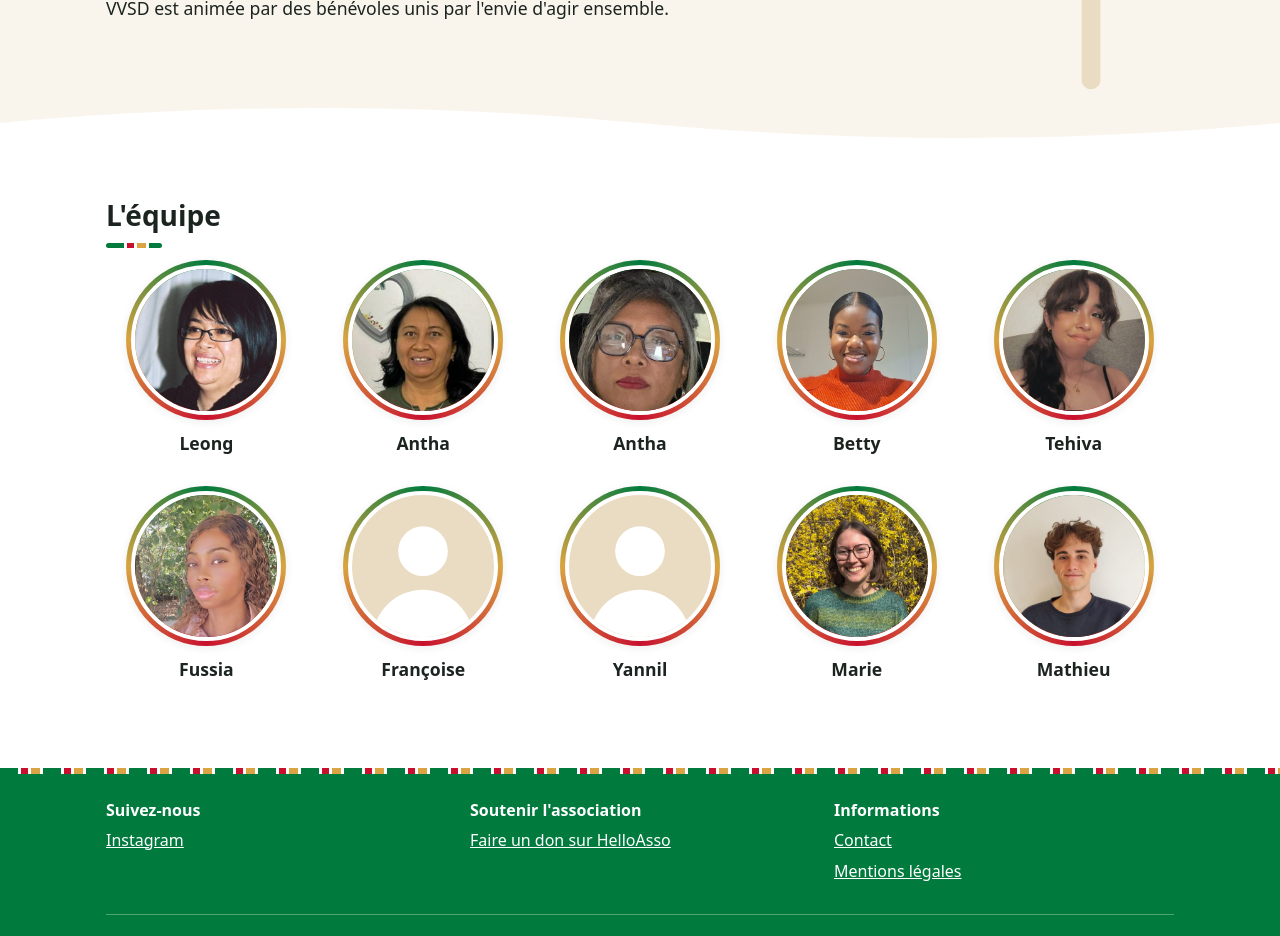
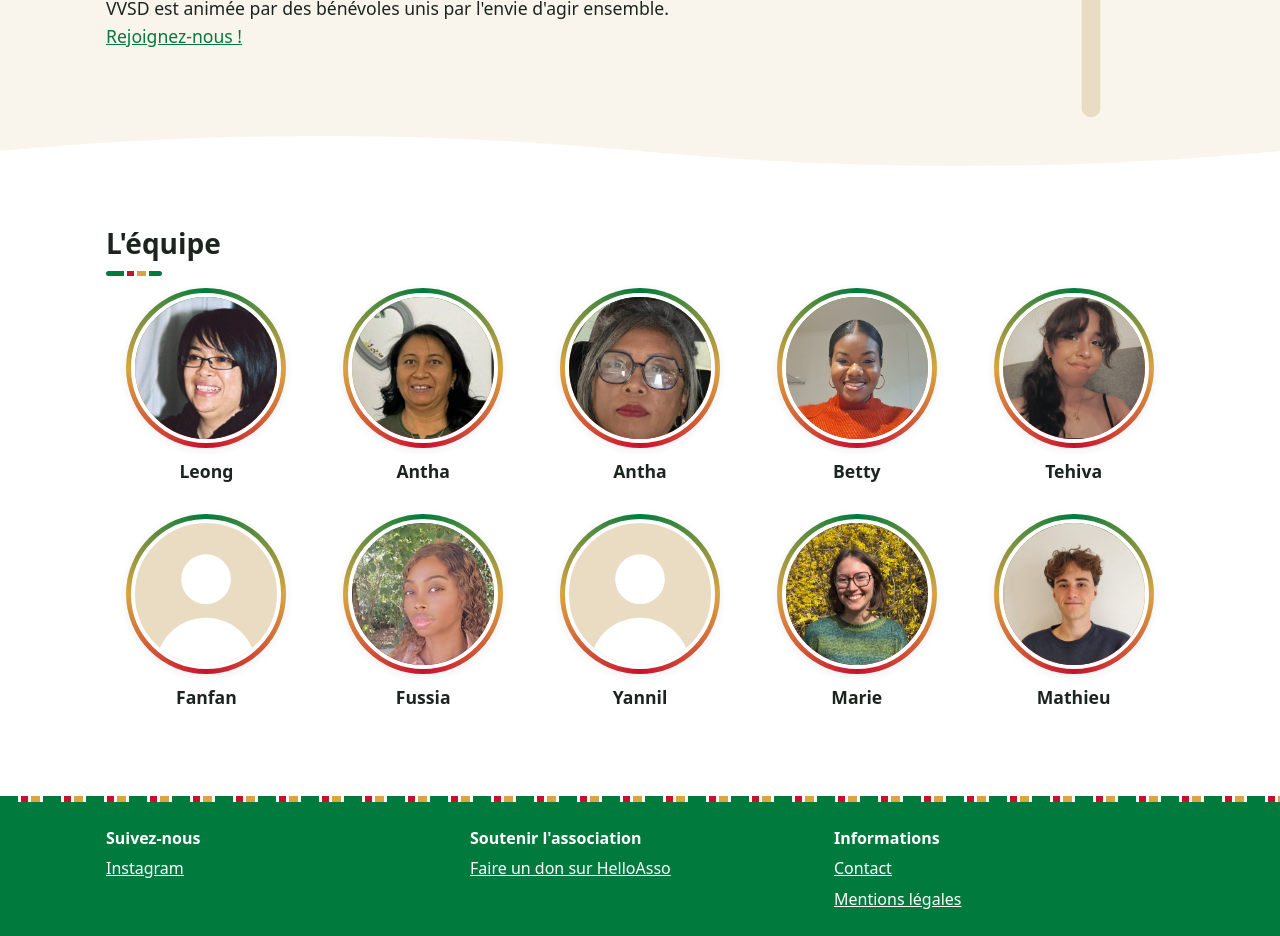
Before and after one commit to Mathieu-Jousson/Site_VVSD, a plain HTML site: page membres.html in a window 1280 px wide. Shown: the part 235-1171 px from the top of the page. Drawn offline with Linux system fonts and the light colour scheme.

Commit message:
Réordonne l'équipe et ajoute un appel à nous rejoindre
Fanfan (anciennement Françoise) passe avant Fussia, et l'en-tête de la
page Membres renvoie vers le formulaire de contact.

Co-Authored-By: Claude Opus 5.5 <noreply@anthropic.com>

```diff
--- a/membres.html
+++ b/membres.html
@@ -32,7 +32,7 @@
     <section class="hero">
       <div class="container">
         <h1>Membres</h1>
-        <p>VVSD est animée par des bénévoles unis par l'envie d'agir ensemble.</p>
+        <p>VVSD est animée par des bénévoles unis par l'envie d'agir ensemble. <a href="contact.html">Rejoignez-nous !</a></p>
       </div>
     </section>
 
@@ -61,12 +61,12 @@
             <h3 class="member-name">Tehiva</h3>
           </li>
           <li class="member">
+            <span class="avatar avatar-empty"><svg viewBox="0 0 24 24" aria-hidden="true"><circle cx="12" cy="9.5" r="4.2"/><path d="M3.5 24.5a8.5 8.5 0 0 1 17 0z"/></svg></span>
+            <h3 class="member-name">Fanfan</h3>
+          </li>
+          <li class="member">
             <span class="avatar"><img src="assets/img/membres/fussia.jpg" alt="Portrait de Fussia" width="400" height="400" loading="lazy"></span>
             <h3 class="member-name">Fussia</h3>
-          </li>
-          <li class="member">
-            <span class="avatar avatar-empty"><svg viewBox="0 0 24 24" aria-hidden="true"><circle cx="12" cy="9.5" r="4.2"/><path d="M3.5 24.5a8.5 8.5 0 0 1 17 0z"/></svg></span>
-            <h3 class="member-name">Françoise</h3>
           </li>
           <li class="member">
             <span class="avatar avatar-empty"><svg viewBox="0 0 24 24" aria-hidden="true"><circle cx="12" cy="9.5" r="4.2"/><path d="M3.5 24.5a8.5 8.5 0 0 1 17 0z"/></svg></span>
```
